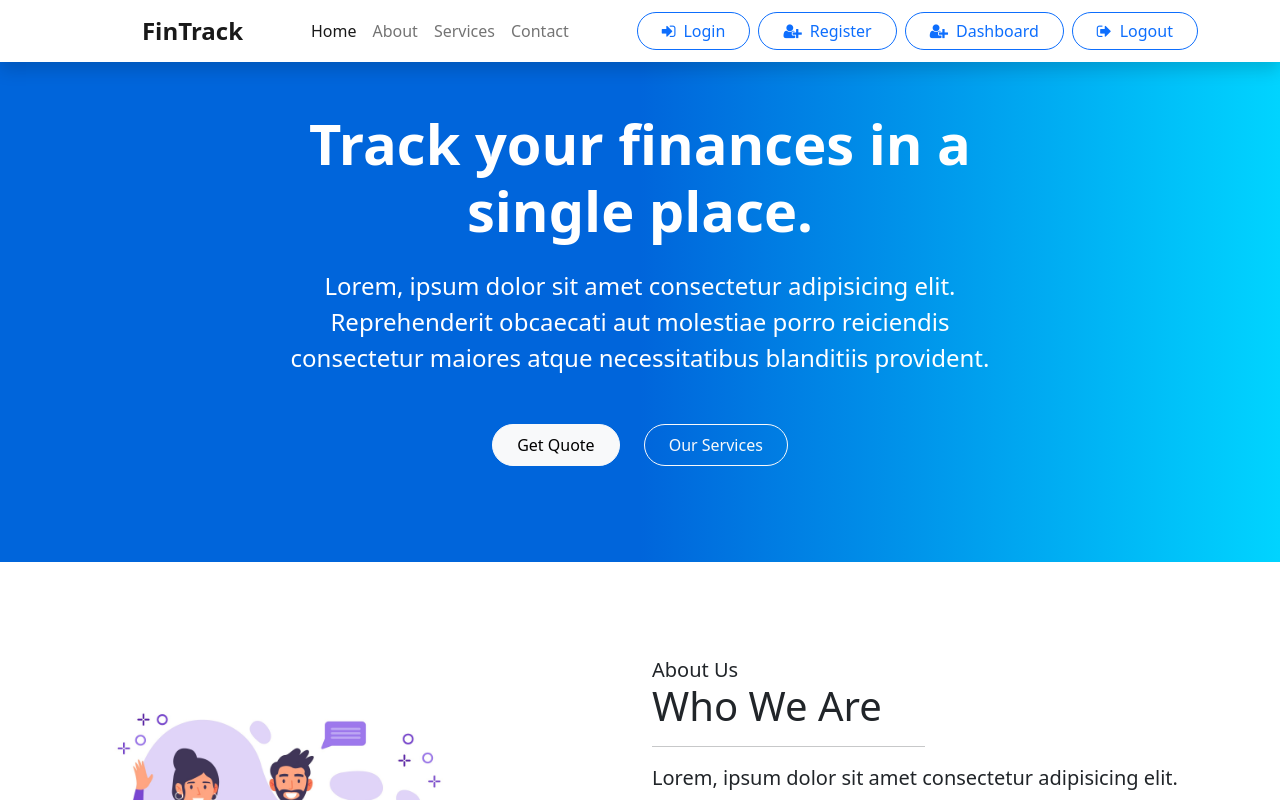
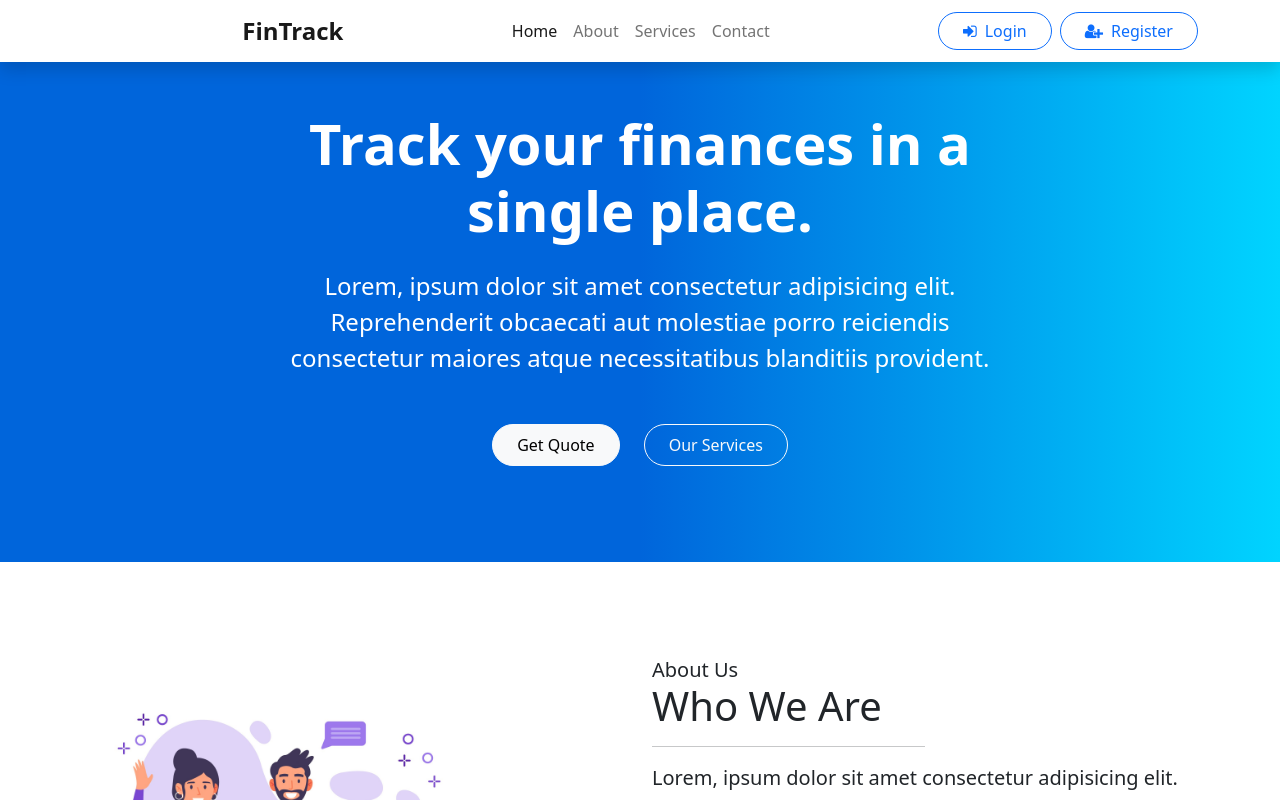
Before and after one commit to mrinnnmoy/FinTrack, a React (Create React App) app: page / in a window 1280 px wide. Shown: the top 800 px of the page. Built offline with nearby package versions, Linux system fonts and the light colour scheme; no server answers; the HTML template or start-up script is replaced by a standard one.

Commit message:
build dynamic-navbar

```diff
--- a/src/App.js
+++ b/src/App.js
@@ -48,7 +48,7 @@ function App() {
 
   return (
     <>
-      <Navbar auth={auth1} />
+      <Navbar auth={auth1}  />
       <Switch>
         <Route exact path="/" component={Home} />
         <Route exact path="/about" component={About} />
@@ -72,3 +72,5 @@ export default App;
 // We need Protected Routes
 
 // We Cant Acces Them If Auth is False
+
+// Now we need to Change Navbar Dynamically
--- a/src/components/Navbar.jsx
+++ b/src/components/Navbar.jsx
@@ -1,7 +1,7 @@
 import React from 'react';
 import { NavLink } from 'react-router-dom';
 
-const Navbar = () => {
+const Navbar = (props) => {
     return (
         <div>
             <nav className="navbar navbar-expand-lg navbar-light shadow">
@@ -26,18 +26,25 @@ const Navbar = () => {
                             </li>
                         </ul>
 
+                        {props.auth ?
+                            <>
                                 <div>
                                     <NavLink to="/login" className="btn btn-outline-primary ms-auto px-4 rounded-pill">
                                         <i className="fa fa-sign-in me-2"></i>Login</NavLink>
                                     <NavLink to="/register" className="btn btn-outline-primary ms-2 px-4 rounded-pill">
                                         <i className="fa fa-user-plus me-2"></i>Register</NavLink>
                                 </div>
+                            </>
+                            :
+                            <>
                                 <div>
                                     <NavLink to="/dashboard" className="btn btn-outline-primary ms-2 px-4 rounded-pill">
                                         <i className="fa fa-user-plus me-2"></i>Dashboard</NavLink>
                                     <NavLink to="/logout" className="btn btn-outline-primary ms-2 px-4 rounded-pill">
                                         <i className="fa fa-sign-out me-2"></i>Logout</NavLink>
                                 </div>
+                            </>
+                        }
                     </div>
                 </div>
             </nav>
```
Lines whose indentation alone changed are shown as unchanged.
